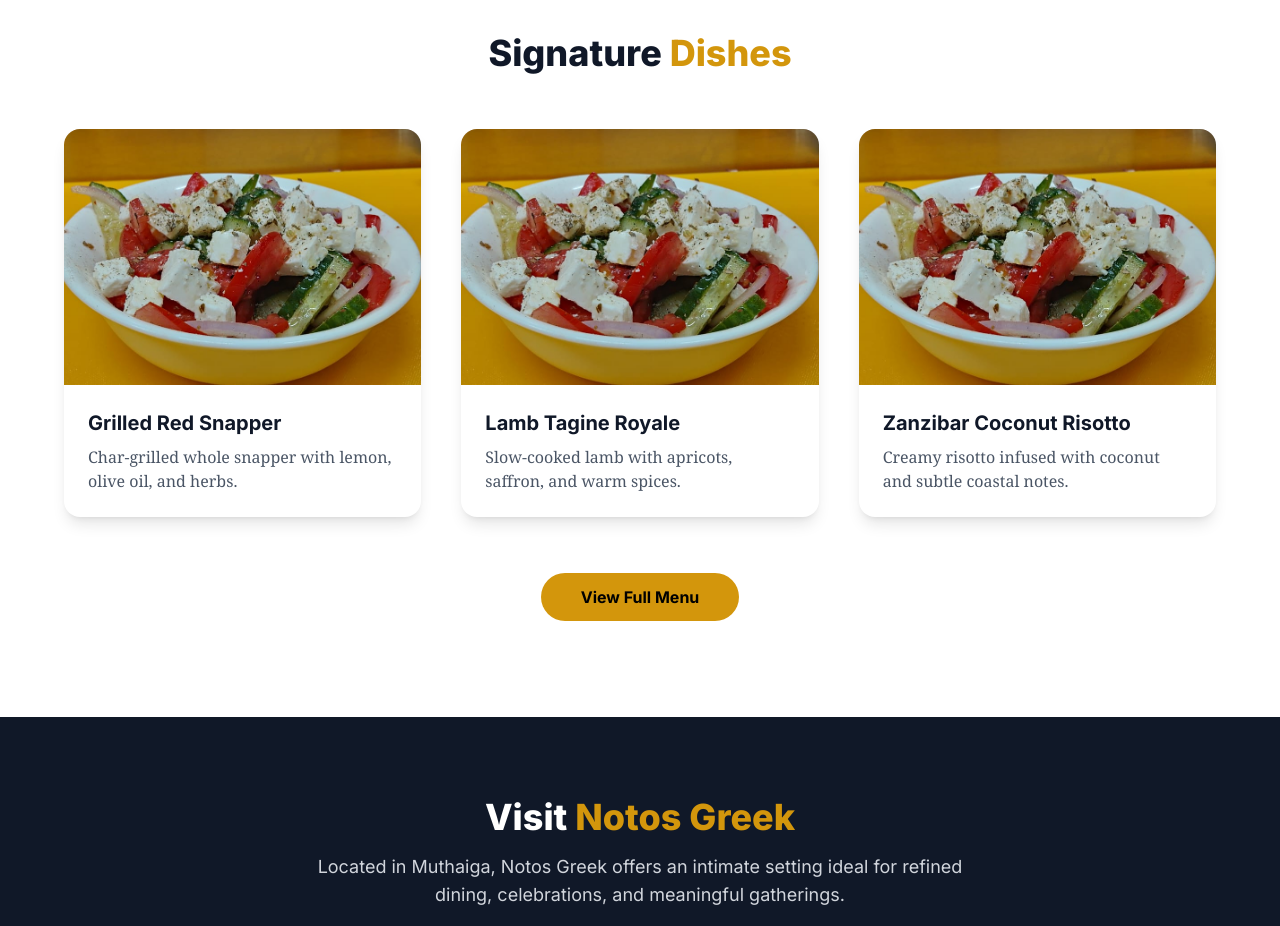
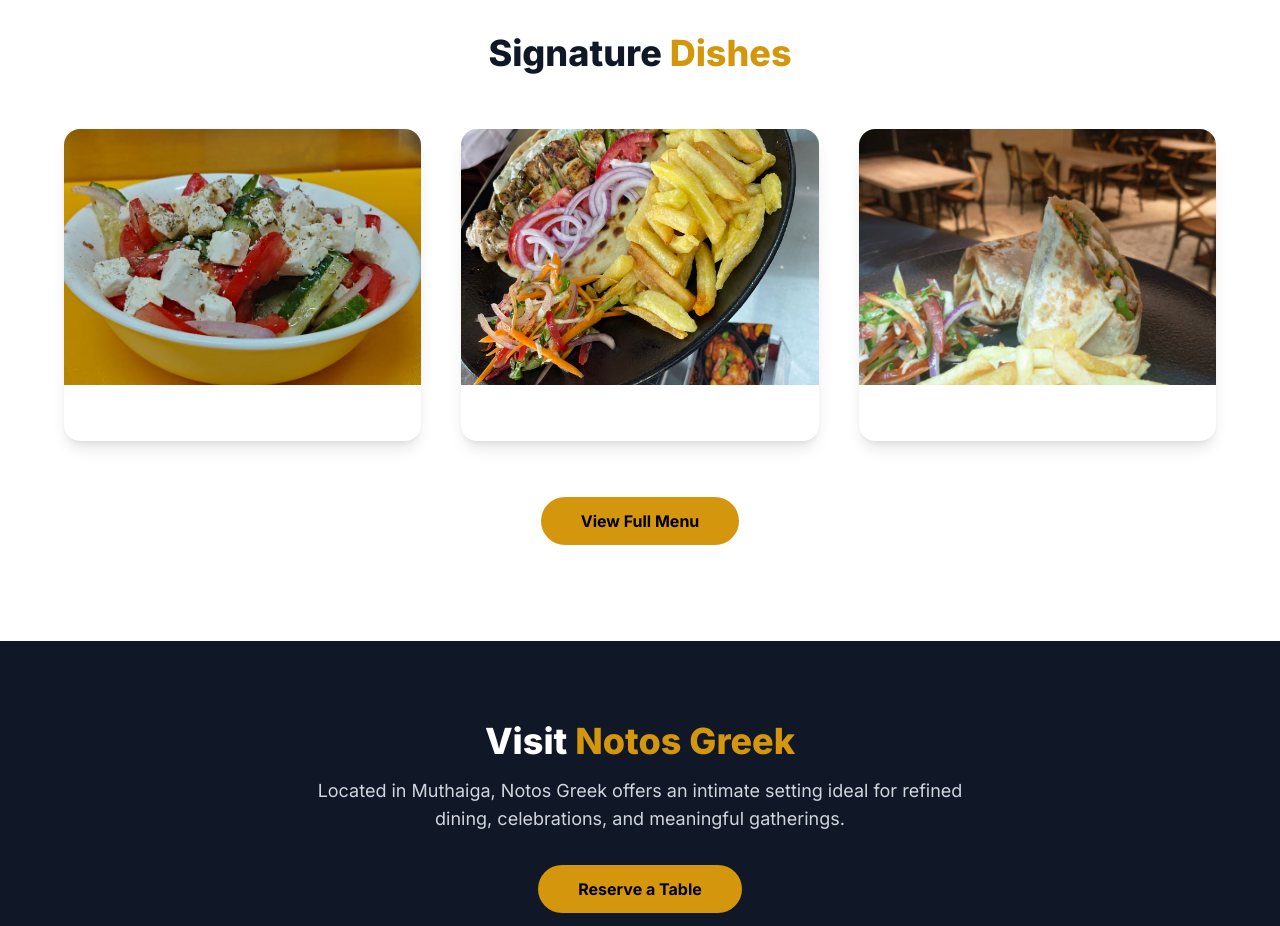
Before and after one commit to Guandaru254/notos-life-v2, a Next.js app: page /concepts/greek in a window 1280 px wide. Shown: the part 1120-2046 px from the top of the page. Built offline with nearby package versions, Linux system fonts and the light colour scheme.

Commit message:
Final first phase

```diff
--- a/src/app/concepts/greek/page.tsx
+++ b/src/app/concepts/greek/page.tsx
@@ -79,19 +79,19 @@ export default function NotosGreekPage() {
           <div className="grid md:grid-cols-3 gap-10">
             {[
               {
-                name: "Grilled Red Snapper",
+                name: "",
                 image: "/images/concepts/greek/greek6.jpeg",
-                desc: "Char-grilled whole snapper with lemon, olive oil, and herbs.",
+                desc: "",
               },
               {
-                name: "Lamb Tagine Royale",
-                image: "/images/concepts/greek/greek6.jpeg",
-                desc: "Slow-cooked lamb with apricots, saffron, and warm spices.",
+                name: "",
+                image: "/images/concepts/greek/greek2.jpeg",
+                desc: "",
               },
               {
-                name: "Zanzibar Coconut Risotto",
-                image: "/images/concepts/greek/greek6.jpeg",
-                desc: "Creamy risotto infused with coconut and subtle coastal notes.",
+                name: "",
+                image: "/images/concepts/greek/greek3.jpeg",
+                desc: "",
               },
             ].map((dish, idx) => (
               <motion.div
@@ -118,7 +118,7 @@ export default function NotosGreekPage() {
 
           <div className="text-center mt-14">
             <Link
-              href="/menu"
+              href=""
               className="inline-block bg-[#d3960c] hover:bg-[#a9780a] text-black font-bold px-10 py-3 rounded-full transition"
             >
               View Full Menu
```
